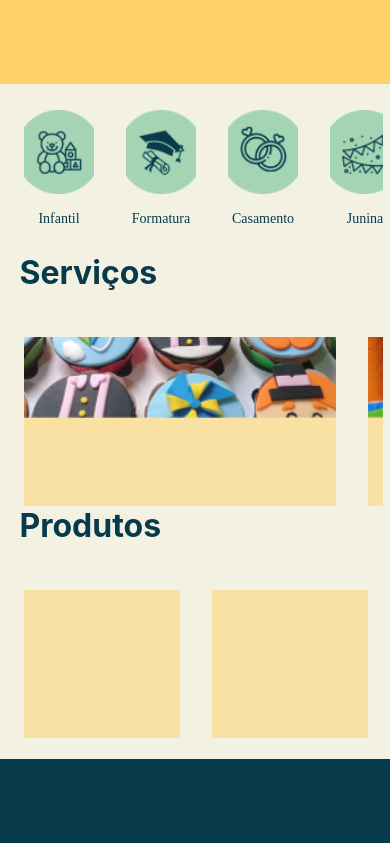
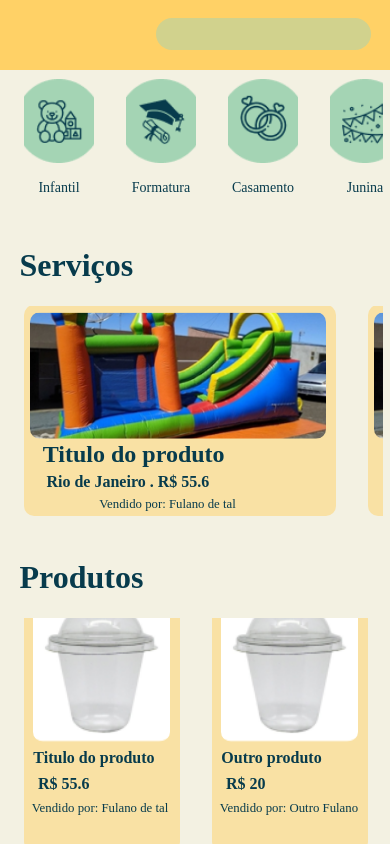
Before and after one commit to acrds/Projeto-Final---TT-EJCM, a React Native app in the folder front/: screen / in a window 390 px wide. Built offline with nearby package versions, Linux system fonts and the light colour scheme.

Commit message:
feature: barra de busca, cards de produtos e serviços

```diff
--- a/front/src/pages/home/index.tsx
+++ b/front/src/pages/home/index.tsx
@@ -1,18 +1,24 @@
 import React from 'react';
-import { ScrollView, Text , View} from 'react-native';
+import { ImageComponent, ScrollView, Text , TextInput, View} from 'react-native';
 
 import { BackGroundHome,
          Cabecalho,
          Navegacao,
          Label,
          ImgServico,
-         TextoServico,
          H1,
-         ClassifiqueLocal,
          Servidor,
          FundoServico,
          FundoProduto,
-         ImgProduto} from './styles';
+         ImgProduto,
+         Barrabusca,
+         TextServico,
+         ImageBusca,
+         H1Prod,
+         TextProd,
+         ServidorProd,
+         ContainerScrollCat
+         } from './styles';
 
 import { ContainerScroll, Opcoes, ImgCategoria, Titulo } from './styles';
 
@@ -26,6 +32,7 @@ export default function Home(){
 
                 <Cabecalho>
 
+                    <Barrabusca></Barrabusca>
                 </Cabecalho>
 
 
@@ -52,144 +59,113 @@ export default function Home(){
 
 
 function Categorias (){
+    const listCategoria = ['infantil','formatura','casamento','junina',
+    'fantasia','aniversario', 'ano-novo']
 
         return(
             <>
-            <ContainerScroll>
-                <Opcoes>
+            <ContainerScrollCat>
 
-                    <ImgCategoria source={require('../../../assets/infantil.png')}/>
+ { listCategoria.map(categoria => {
+     return(
+        <Opcoes key={categoria}>
+        <ImgCategoria source={require(`../../../assets/${categoria}.png`)}/>
+        <Titulo>{categoria.charAt(0).toUpperCase() + categoria.slice(1)}</Titulo>
+        </Opcoes>
+     )
+ })
+}
+              </ContainerScrollCat>
+    </>
+    );
+}
 
-                    <Titulo>Infantil</Titulo>
-                </Opcoes>
-                <Opcoes>
+function CardServico(){
 
-                <ImgCategoria source={require('../../../assets/formatura.png')}/>
+    const listaServicos = [
+        {
+          id: 0,
+          titulo: 'titulo do produto',
+          preco: 55.6,
+          anunciante: 'Fulano de tal',
+          local: 'Rio de Janeiro',
+          imagem: '../../../assets/escorrega.png'
+        },
+        {
+          id: 1,
+          titulo: 'outro produto',
+          preco: 20,
+          anunciante: 'Outro Fulano',
+          local: 'Mangaratiba',
+          imagem:'../../../assets/escorrega.png'
+        },
+      ];
 
-                <Titulo>Formatura</Titulo>
-            </Opcoes>
-        <Opcoes>
 
-            <ImgCategoria source={require('../../../assets/casamento.png')}/>
+    return(
 
-            <Titulo>Casamento</Titulo>
-        </Opcoes>
-        <Opcoes>
+    <ContainerScroll>
+        { listaServicos.map(servicos => {
+            return(
 
-            <ImgCategoria source={require('../../../assets/junina.png')}/>
+        <Opcoes key={servicos.id}>
+            <FundoServico>
+                <ImgServico source={require('../../../assets/escorrega.png')}/>
+                <H1>{servicos.titulo.charAt(0).toUpperCase() + servicos.titulo.slice(1)}</H1>
+                    <TextServico>
+                        {`${servicos.local} . R$ ${servicos.preco}`}
 
-            <Titulo>Junina</Titulo>
-        </Opcoes>
-        <Opcoes>
-
-            <ImgCategoria source={require('../../../assets/fantasia.png')}/>
-
-            <Titulo>Fantasia</Titulo>
-        </Opcoes>
-        <Opcoes>
-
-            <ImgCategoria source={require('../../../assets/aniversario.png')}/>
-
-            <Titulo>Aniversário</Titulo>
-        </Opcoes>
-        <Opcoes>
-
-            <ImgCategoria source={require('../../../assets/ano-novo.png')}/>
-
-            <Titulo>Ano Novo</Titulo>
+                    </TextServico>
+                <Servidor>{`Vendido por: ${servicos.anunciante}`}</Servidor>
+            </FundoServico>
         </Opcoes>
 
-    </ContainerScroll>
-    </>
-        );
-    }
+            )})};
 
-function CardServico(){
-    return( <ContainerScroll>
-        <Opcoes>
-            <FundoServico>
-                    <ImgServico source={require('../../../assets/bitaimage.png')}/>
-                    <TextoServico>
-                        <H1>Cup cake mundo Bita</H1>
-
-                        <ClassifiqueLocal>
-
-                        </ClassifiqueLocal>
-                        <Servidor></Servidor>
-                    </TextoServico>
-
-                </FundoServico>
+     </ContainerScroll>
+    )};
 
 
-        </Opcoes>
-        <Opcoes>
-            <FundoServico>
-                    <ImgServico source={require('../../../assets/escorrega.png')}/>
-                    <TextoServico>
-                        <H1>Cup cake mundo Bita</H1>
+function CardProduto(){
 
-                        <ClassifiqueLocal>
-
-                        </ClassifiqueLocal>
-                        <Servidor></Servidor>
-                    </TextoServico>
-
-                </FundoServico>
+    const listaProdutos = [
+        {
+          id: 0,
+          titulo: 'titulo do produto',
+          preco: 55.6,
+          anunciante: 'Fulano de tal',
+          local: 'Rio de Janeiro',
+          imagem: '../../../assets/escorrega.png'
+        },
+        {
+          id: 1,
+          titulo: 'outro produto',
+          preco: 20,
+          anunciante: 'Outro Fulano',
+          local: 'Mangaratiba',
+          imagem:'../../../assets/escorrega.png'
+        },
+      ];
 
 
+    return(
+
+    <ContainerScroll>
+        { listaProdutos.map(produtos => {
+            return(
+        <Opcoes key={produtos.id}>
+
+            {<FundoProduto>
+                <ImgProduto source={require('../../../assets/copo.png')}/>
+                <H1Prod>{produtos.titulo.charAt(0).toUpperCase() + produtos.titulo.slice(1)}</H1Prod>
+                    <TextProd>
+                        <Text>{`R$ ${produtos.preco}`}</Text>
+
+                    </TextProd>
+                <ServidorProd>{`Vendido por: ${produtos.anunciante}`}</ServidorProd>
+            </FundoProduto>}
         </Opcoes>
-    </ContainerScroll>);
-}
+            )})};
 
-function CardProduto(){
-    return( <ContainerScroll>
-        <Opcoes>
-
-            <FundoProduto>
-                <ImgProduto source={require('../../../assets/copo.png')}/>
-                <TextoServico>
-                    <H1></H1>
-
-                    <ClassifiqueLocal>
-
-                    </ClassifiqueLocal>
-                    <Servidor></Servidor>
-                </TextoServico>
-
-            </FundoProduto>
-
-
-        </Opcoes>
-        <Opcoes>
-
-            <FundoProduto>
-                <ImgProduto source={require('../../../assets/copo.png')}/>
-                <TextoServico>
-                    <H1></H1>
-
-                    <ClassifiqueLocal>
-
-                    </ClassifiqueLocal>
-                    <Servidor></Servidor>
-                </TextoServico>
-
-            </FundoProduto>
-
-
-        </Opcoes>
-        <Opcoes>
-        <FundoProduto>
-                <ImgProduto source={require('../../../assets/copo.png')}/>
-                <TextoServico>
-                    <H1></H1>
-
-                    <ClassifiqueLocal>
-
-                    </ClassifiqueLocal>
-                    <Servidor></Servidor>
-                </TextoServico>
-
-            </FundoProduto>
-        </Opcoes>
-    </ContainerScroll>);
-}
+     </ContainerScroll>
+    )};
--- a/front/src/pages/home/styles.tsx
+++ b/front/src/pages/home/styles.tsx
@@ -1,18 +1,35 @@
 import styled from "styled-components/native";
 import {widthPercentageToDP as wp, heightPercentageToDP as hp} from 'react-native-responsive-screen';
+
 
 export const BackGroundHome = styled.View `
     background-color:#F3F1E2;
     width: ${wp('100%')};
-    height: ${hp('80%')};
+    height: ${hp('100%')};
     font-family: Signika;`
 
+export const Barrabusca = styled.TextInput `
+    background-color:#D1D28D
+    padding-top:2%;
+    padding-bottom:2%;
+    width: ${wp('55%')};
+    margin-top: 4.5%;
+    margin-left: 40%;
+    border-Radius: 20;
+    text-align:center;
+
+
+    `
+export const ImageBusca = styled.Image `
+
+
+    `
 export const Cabecalho = styled.View `
     background-color:#FFD166
     width: ${wp('100%')};
-    height: ${hp('10%')};
     font-family: Signika;
-    vertical-align: super;`
+    vertical-align: super;
+    padding-bottom:5%;`
 
 export const Navegacao = styled.View `
     background-color:#073B4C
@@ -26,23 +43,44 @@ export const Label = styled.Text `
     font-size: 2em;
     font-weight: 700;
     width: ${wp('100%')};
-    height: ${hp('10%')};
+    height: ${hp('5%')};
     margin-left:5%;
-    margin-top:${hp('0%')}
-    margin-bottom:${hp('0%')}`
+    margin-top:${hp('-5%')};
+    margin-bottom:${hp('2%')};
+    font-family: Signika;`
 
+export const ContainerScrollCat = styled.ScrollView.attrs(()=>({
+        horizontal: true,
+        contentContainerStyle:{
+            alignItems: 'top'
+        }
+    }))`
+    width: ${wp('95%')};
+    height:${hp('20%')};
+    margin-top:-8%;
+    margin-right:${wp('10%')};
+    margin-left:${wp('3%')};
+    padding-top:${hp('-2%')};
+    padding:0%
+    display:flex;
+
+    `
 export const ContainerScroll = styled.ScrollView.attrs(()=>({
         horizontal: true,
         contentContainerStyle:{
-            alignItems: 'center'
+            alignItems: 'tops'
         }
     }))`
     width: ${wp('95%')};
-    height: ${hp('20%')};
     margin-right:${wp('10%')};
     margin-left:${wp('3%')};
-    margin-top:${hp('0%')}
-    margin-bottom:${hp('0%')}`
+    margin-bottom:${hp('0%')};
+
+    padding-top:15%;
+    padding-bottom:-60%;
+
+
+    `
 
 export const Opcoes = styled.TouchableOpacity`
     alignItems: center;
@@ -50,11 +88,15 @@ export const Opcoes = styled.TouchableOpacity`
     margin-left:${wp('3%')};
     margin-right:${wp('5%')};
     margin-top:${hp('0%')}
-    margin-bottom:${hp('0%')}`
+    height:${('5%')};
+    margin-bottom:${hp('0%')};
+    height: ${wp('40%')};
+    `
 
 export const ImgCategoria = styled.Image`
     width: ${wp('18%')};
     height: ${hp('10%')};
+    margin-top:${hp('5%')};
    `
 
 
@@ -62,39 +104,116 @@ export const Titulo = styled.Text`
     color: #073B4C;
     margin-top:${hp('2%')};
     font-weight: 500;
-    font-family: Signika
+    font-family: Signika;
 `
 
 
 export const ImgServico = styled.Image`
-    width: ${wp('80%')};
-    height: ${hp('22%')};
-    margin-bottom:${hp('20%')}
+    width: ${wp('76%')};
+    height: ${hp('15%')};
+    display:flex;
+    margin-left:-70%;
+    margin-top:-70%;
+    border-Radius: 10;
+
 `
 
 export const FundoServico = styled.View`
     background-color:#F9E1A4;
+    text-align:center;
     width: ${wp('80%')};
-    height: ${hp('35%')};
-    margin-bottom:${hp('10%')};
+    border-Radius: 10;
+    margin-top:-20%;
+    padding:30%;
+    padding-bottom:35%;
+    height: ${hp('25%')};
 `
 
-export const TextoServico = styled.Text``
+export const H1 = styled.Text`
+    color: #073B4C;
+    font-size: 1.5em;
+    font-weight:700;
+    text-align: left;
+    margin-left: -60%;
+    margin-top: 2%;
+    margin-bottom: 2%;
+    font-family: Signika;`
 
-export const H1 = styled.Text`
-    font-weigth:600;
+export const TextServico = styled.View`
+    font-family: Signika;
+    font-size: 1em;
+    color: #073B4C;
+    font-weight:600;
+    text-align: left;
+    margin-left:-57%;
+    margin-top:2%;
+    margin-bottom: 2%;
+
 `
-export const ClassifiqueLocal = styled.View``
 
-export const Servidor = styled.Text``
+export const Servidor = styled.Text`
+    color: #073B4C;
+    font-size: 0.8em;
+    font-family: Signika;
+    margin-bottom: 2%;
+    margin-top:3%;
+    margin-left:-20%;
+    text-align: center;
+
+    `
 
 export const FundoProduto = styled.View`
     background-color:#F9E1A4;
     width: ${wp('40%')};
-    height: ${hp('35%')};
+    height: ${hp('32%')};
     margin-bottom:${hp('20%')};
     margin-left:${wp('0%')};
+    padding-bottom:20%;
+    border-Radius: 10;
+    margin-top: 60%;
+
+
 
 `
 
-export const ImgProduto = styled.Image``
+export const ImgProduto = styled.Image`
+    width: ${wp('35%')};
+    height: ${hp('18%')}
+    margin-left: 6%;
+    border-Radius: 10;
+    margin-top:5%;
+
+`
+
+export const H1Prod = styled.Text`
+    color: #073B4C;
+    font-size: 1em;
+    font-family: Signika;
+    margin-bottom: 2%;
+    font-weight:700;
+    margin-left: 6%;
+    margin-top:5%;
+`
+export const TextProd = styled.Text`
+    font-family: Signika;
+    font-size: 1em;
+    color: #073B4C;
+    font-weight:600;
+    text-align: left;
+    margin-left: 9%;
+    margin-top:3%;
+    margin-bottom: 3%;
+`
+
+export const ServidorProd = styled.Text`
+    font-family: Signika;
+    font-size: 0.8em;
+    color: #073B4C;
+    font-weight:500;
+    text-align: left;
+    margin-left: 5%;
+    margin-top:2%;
+    margin-bottom: 2%;
+
+
+`
```
Also changed, not shown: front/src/pages/home/auxiliar.tsx (+78 -0 lines).
